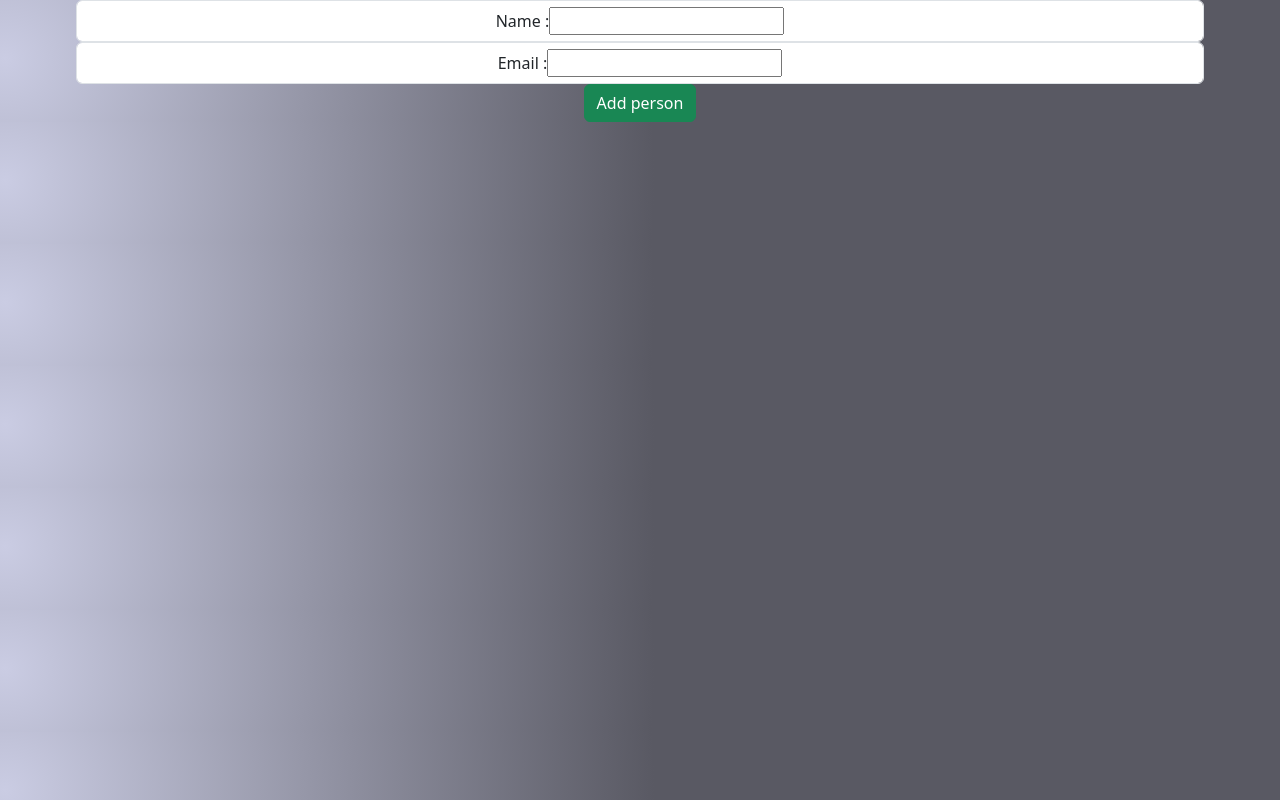
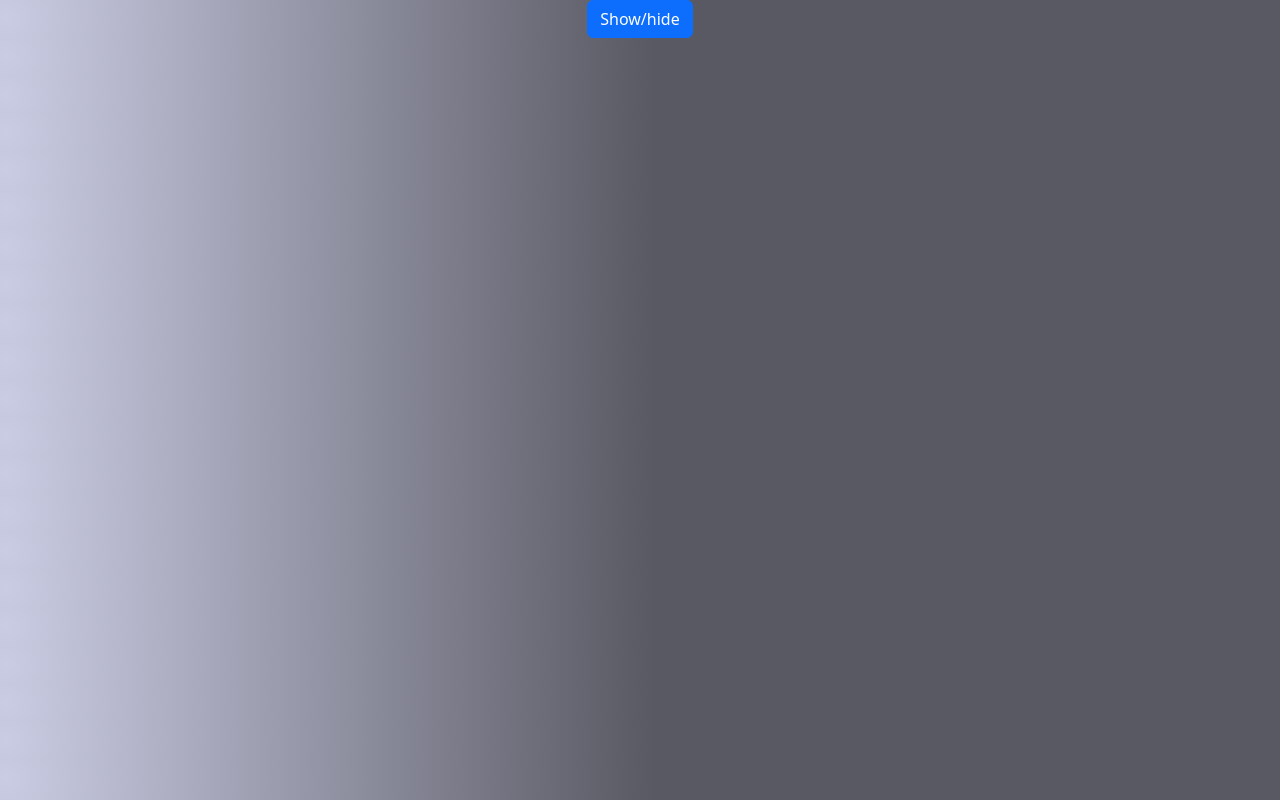
Before and after one commit to Rhema7776/REACTPROJECT1r, a React (Create React App) app in the folder defaultapp/: page / in a window 1280 px wide. Built offline with nearby package versions, Linux system fonts and the light colour scheme.

Commit message:
first commit

```diff
--- a/defaultapp/src/3-conditional-rendering/setup/3-show-hide.js
+++ b/defaultapp/src/3-conditional-rendering/setup/3-show-hide.js
@@ -4,7 +4,7 @@ const ShowHide = () => {
   const[show,setShow] = useState(false)
   return (
     <>
-        <button className='btn' onClick={() => setShow(!show)}>
+        <button className='btn btn-primary' onClick={() => setShow(!show)}>
             Show/hide
         </button>
         {show && <Item /> }
--- a/defaultapp/src/App.js
+++ b/defaultapp/src/App.js
@@ -10,8 +10,8 @@ import 'animate.css';
 // import Setup from './2-useEffect/final/3-useEffect-fetch-data';
 // import Setup from'./3-conditional-rendering/setup/1-multiple-returns';
 // import Setup from'./3-conditional-rendering/setup/2-short-circuit';
-// import Setup from'./3-conditional-rendering/setup/3-show-hide';
-import Setup from './4-forms/setup/1-controlled-inputs';
+import Setup from'./3-conditional-rendering/setup/3-show-hide';
+// import Setup from './4-forms/setup/1-controlled-inputs';
 // import Setup from './4-forms/setup/2-multiple-inputs';
 // import Setup from './5-useRef/setup/1-useRef-basics';
 // import Setup from './6-useReducer/setup';
```
